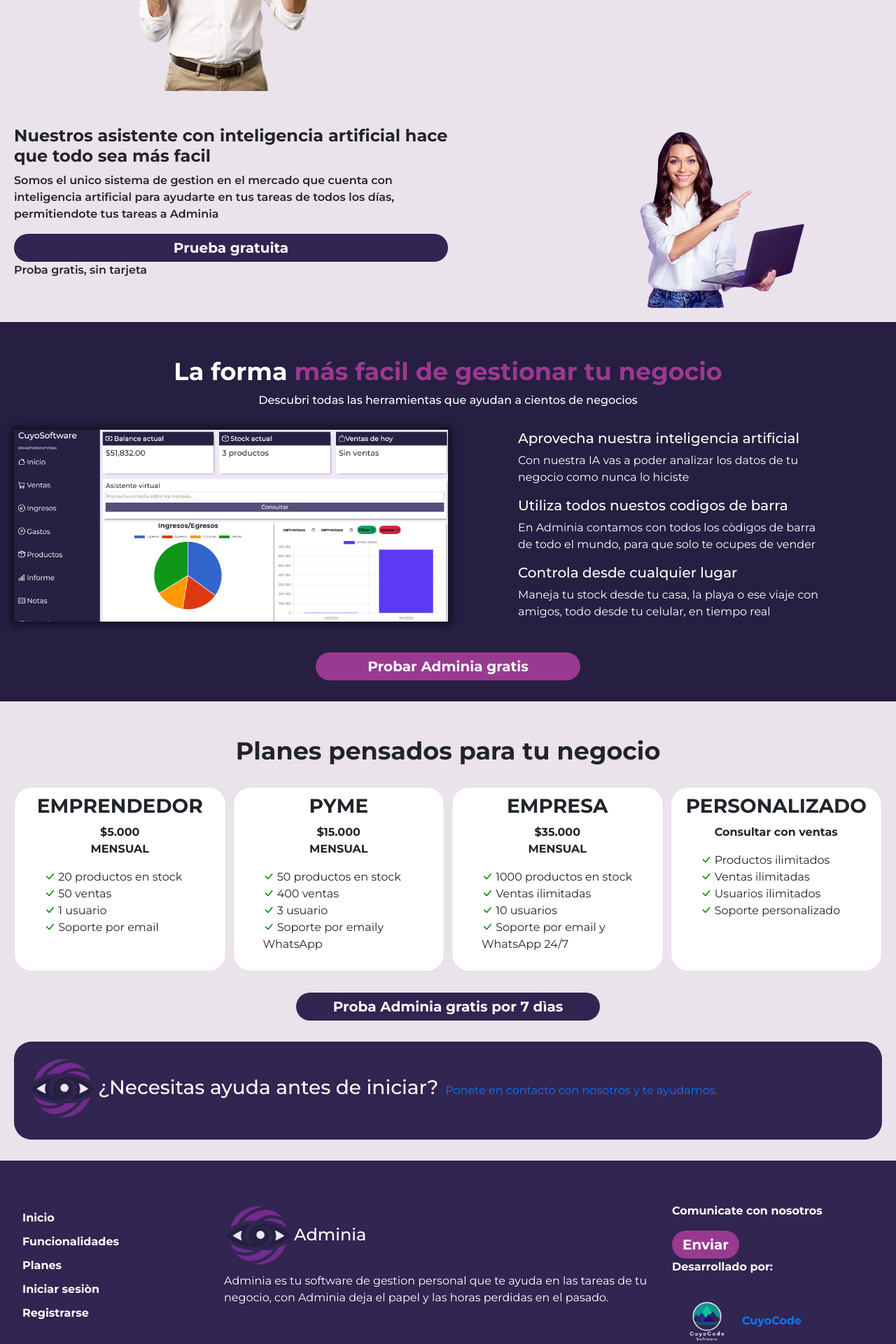
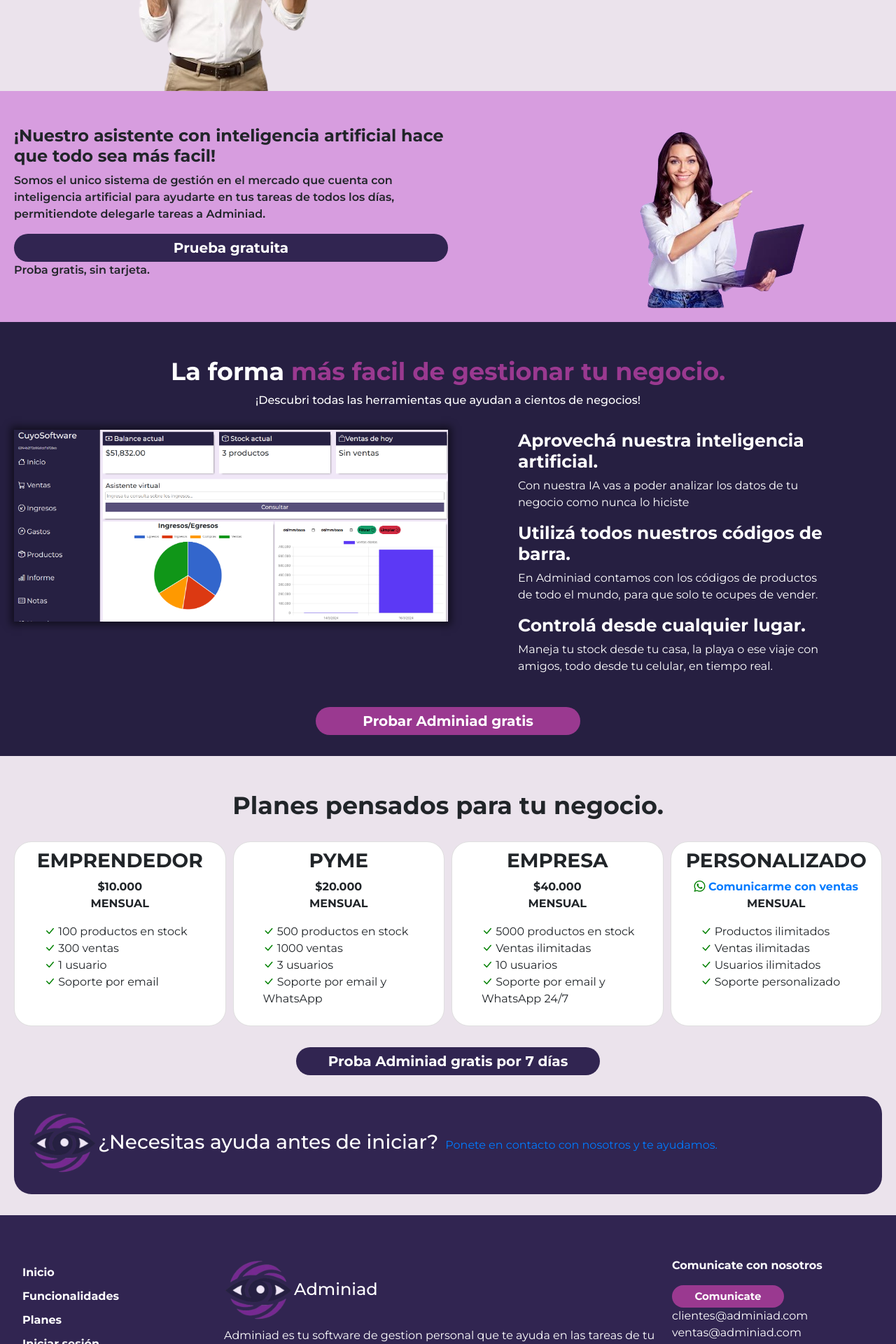
Before and after one commit to ignaciobecher/AppGestionFront, a Vue app: page / in a window 1280 px wide. Shown: the part 860-2780 px from the top of the page at 70% size. Built offline with nearby package versions, Linux system fonts and the light colour scheme; what vue-chartkick would draw is missing.

Commit message:
changes to test sales error on create product

```diff
--- a/index.html
+++ b/index.html
@@ -4,7 +4,7 @@
     <meta charset="UTF-8" />
     <link rel="icon"  href="/favicon.ico" />
     <meta name="viewport" content="width=device-width, initial-scale=1.0" />
-    <title>Adminia - Gestion inteligente</title>
+    <title>Adminiad - Gestion inteligente</title>
     <link
       href="https://cdn.jsdelivr.net/npm/bootstrap@5.3.2/dist/css/bootstrap.min.css"
       rel="stylesheet"
--- a/src/components/landing/assistantComponent.vue
+++ b/src/components/landing/assistantComponent.vue
@@ -1,40 +1,50 @@
 <template>
   <div class="main">
     <div class="textDiv">
-            <h4>Nuestros asistente con inteligencia artificial hace que todo sea más facil</h4>
-            <p>Somos el unico sistema de gestion en el mercado que cuenta con inteligencia artificial para ayudarte en tus tareas de todos los días, permitiendote tus tareas a Adminia</p>
-            <button>Prueba gratuita</button>
-            <p>Proba gratis, sin tarjeta</p>
+      <h4>
+        ¡Nuestro asistente con inteligencia artificial hace que todo sea más
+        facil!
+      </h4>
+      <p>
+        Somos el unico sistema de gestión en el mercado que cuenta con
+        inteligencia artificial para ayudarte en tus tareas de todos los días,
+        permitiendote delegarle tareas a Adminiad.
+      </p>
+      <button>
+        <router-link style="color: white" to="/register">
+          Prueba gratuita
+        </router-link>
+      </button>
+      <p>Proba gratis, sin tarjeta.</p>
     </div>
 
     <div class="imgDiv">
-            <img src="../../assets/assistant.png" alt="" srcset="">
+      <img src="../../assets/assistant.png" alt="" srcset="" />
     </div>
   </div>
 </template>
 
 <style scoped>
-
-.main{
+.main {
   padding-top: 50px;
-    background-color: #ebe3ec !important;
+  background-color: #d79ddf !important;
   display: flex;
   flex-direction: row;
   padding-left: 20px;
   padding-right: 20px;
 }
-.main .textDiv{
+.main .textDiv {
   width: 50%;
 }
-.main .textDiv h4{
+.main .textDiv h4 {
   font-weight: bold;
 }
 
-.main p{
+.main p {
   font-weight: 600;
 }
 
-.main .textDiv button{
+.main .textDiv button {
   background-color: #312551;
   color: white;
   border-radius: 25px;
@@ -46,34 +56,30 @@
   border: none;
 }
 
-.main .textDiv button:hover{
+.main .textDiv button:hover {
   background-color: #9a3990;
 }
 
-.main .imgDiv{
+.main .imgDiv {
   margin: 0 auto;
   width: 200px;
 }
 
-
 /* *************************************************CELULARES/TABLETS*********************************** */
 
-@media (max-width: 768px){
-  .main{
+@media (max-width: 768px) {
+  .main {
     display: flex;
     flex-direction: column;
-    padding-left: 20px
+    padding-left: 20px;
   }
 
- .main .textDiv{
+  .main .textDiv {
     width: 100%;
   }
 
- .main .imgDiv img{
+  .main .imgDiv img {
     width: 100%;
   }
-
 }
-
-
 </style>
--- a/src/components/landing/footerComponent.vue
+++ b/src/components/landing/footerComponent.vue
@@ -7,7 +7,7 @@
         <li><a href="#">Planes</a></li>
         <li>
           <router-link to="/register">
-            <a href="#">Iniciar sesiòn</a>
+            <a href="#">Iniciar sesión</a>
           </router-link>
         </li>
         <li>
@@ -20,17 +20,22 @@
     <div class="center">
       <div style="display: flex">
         <img style="width: 100px" src="../../assets/logoNav.png" alt="" />
-        <h4 style="align-self: center">Adminia</h4>
+        <h4 style="align-self: center">Adminiad</h4>
       </div>
       <p>
-        Adminia es tu software de gestion personal que te ayuda en las tareas de
-        tu negocio, con Adminia deja el papel y las horas perdidas en el pasado.
+        Adminiad es tu software de gestion personal que te ayuda en las tareas de
+        tu negocio, con Adminiad deja el papel y las horas perdidas en el pasado.
       </p>
     </div>
 
     <div class="right">
       <p>Comunicate con nosotros</p>
-      <button>Enviar</button>
+      <button>
+        <a href="mailto:cuyosoftware@gmail.com">Comunicate</a>
+      </button>
+      <a href="mailto:">clientes@adminiad.com</a>
+      <br>
+      <a href="mailto:">ventas@adminiad.com</a>
       <p>Desarrollado por:</p>
       <img style="width: 100px" src="../../assets/logoCuyo.png" alt="" /><a
         style="font-weight: bold"
@@ -78,15 +83,19 @@
   border-radius: 25px;
   padding: 5px;
   font-weight: bold;
-  font-size: 20px;
-  width: 30%;
+  font-size: 15px;
+  width: 50%;
   transition: background-color 0.5s ease;
   border: none;
   margin: 0 auto;
 }
 
+.right a{
+  color: white;
+}
 button:hover {
   background-color: #312551;
+  border: 1px solid white
 }
 
 .left li a {
--- a/src/components/landing/functionsComponent.vue
+++ b/src/components/landing/functionsComponent.vue
@@ -1,27 +1,42 @@
 <template>
   <div class="main">
     <div class="top">
-            <h2>La forma <span style="color: #9a3990;">más facil de gestionar tu negocio</span> </h2>
-            <p>Descubri todas las herramientas que ayudan a cientos de negocios</p>
+      <h2>
+        La forma
+        <span style="color: #9a3990">más facil de gestionar tu negocio.</span>
+      </h2>
+      <p>¡Descubri todas las herramientas que ayudan a cientos de negocios!</p>
     </div>
     <div class="bottom">
       <div class="imgDiv">
-                <img src="../../assets/imgHero.png" alt="">
+        <img src="../../assets/imgHero.png" alt="" />
       </div>
 
       <div class="listDiv">
-                <h5>Aprovecha nuestra inteligencia artificial </h5>
-                <p>Con nuestra IA vas a poder analizar los datos de tu negocio como nunca lo hiciste</p>
-                <h5>Utiliza todos nuestos codigos de barra</h5>
-                <p>En Adminia contamos con todos los còdigos de barra de todo el mundo, para que solo te ocupes de vender
+        <h5>Aprovechá nuestra inteligencia artificial.</h5>
+        <p>
+          Con nuestra IA vas a poder analizar los datos de tu negocio como nunca
+          lo hiciste
         </p>
-                <h5>Controla desde cualquier lugar</h5>
-                <p>Maneja tu stock desde tu casa, la playa o ese viaje con amigos, todo desde tu celular, en tiempo real</p>
+        <h5>Utilizá todos nuestros códigos de barra.</h5>
+        <p>
+          En Adminiad contamos con los códigos de productos de todo el mundo,
+          para que solo te ocupes de vender.
+        </p>
+        <h5>Controlá desde cualquier lugar.</h5>
+        <p>
+          Maneja tu stock desde tu casa, la playa o ese viaje con amigos, todo
+          desde tu celular, en tiempo real.
+        </p>
       </div>
     </div>
 
-        <div style="text-align: center; padding-left: 10px; padding-right: 10px;">
-            <button>Probar Adminia gratis</button>
+    <div style="text-align: center; padding-left: 10px; padding-right: 10px">
+      <button>
+        <router-link style="color: white" to="/register">
+          Probar Adminiad gratis
+        </router-link>
+      </button>
     </div>
   </div>
 </template>
@@ -31,7 +46,6 @@
   background-color: #261f41;
   padding-top: 50px;
   padding-bottom: 30px;
-
 }
 
 .top {
@@ -62,13 +76,17 @@
 .imgDiv img {
   width: 100%;
   box-shadow: 0 0 10px 5px rgba(0, 0, 0, 0.5);
-
 }
 
 .listDiv {
   color: white;
   margin-left: 100px;
   margin-right: 100px;
+}
+
+.listDiv h5 {
+  font-weight: bold;
+  font-size: 25px;
 }
 
 button {
@@ -89,24 +107,23 @@
 }
 
 /*********************************************CELULARES********************************************************* */
-@media (max-width: 768px){
-  .main{
+@media (max-width: 768px) {
+  .main {
     display: flex;
     flex-direction: column;
   }
 
-  .bottom{
+  .bottom {
     display: flex;
     flex-direction: column;
   }
 
-  .listDiv{
+  .listDiv {
     margin: 20px;
   }
 
-  button{
+  button {
     width: 100%;
   }
-
 }
 </style>
--- a/src/components/landing/heroComponent.vue
+++ b/src/components/landing/heroComponent.vue
@@ -7,12 +7,14 @@
           <span class="typing-demo"> </span>
         </h1>
         <h4>
-          Administra tu negocio, controla tu inventario y accede con un click a
-          reportes inteligentes de tu negocios
+          Administra tu negocio, controla tu inventario y accedé con un click a
+          reportes inteligentes de tu negocio.
         </h4>
-        <button>Prueba gratuita</button>
+        <button>
+          <router-link style="color: white;" to="/register"> Prueba gratuita </router-link>
+        </button>
         <p>
-          Accede a todas las funciones de Adminia sin limitaciones. Más de 500
+          Accedé a todas las funciones de Adminiad sin limitaciones. Más de 500
           negocios ya utilizan nuestros servicios.
         </p>
       </div>
@@ -26,8 +28,8 @@
 <script>
 export default {
   mounted() {
-    const typingDemo = document.querySelector('.typing-demo');
-    const text = 'inteligencia artificial';
+    const typingDemo = document.querySelector(".typing-demo");
+    const text = "inteligencia artificial";
     let index = 0;
     const typingSpeed = 50; // Ajusta la velocidad de escritura aquí (en milisegundos)
 
@@ -40,7 +42,7 @@
     }
 
     type();
-  }
+  },
 };
 </script>
 <style scoped>
@@ -53,8 +55,8 @@
   padding-top: 50px;
 }
 
-.main .left{
-  margin-right: 20px
+.main .left {
+  margin-right: 20px;
 }
 
 .main .left h1 {
@@ -86,8 +88,8 @@
 
 /* *************************************************CELULARES/TABLETS*********************************** */
 
-@media (max-width: 768px){
-  .main{
+@media (max-width: 768px) {
+  .main {
     display: flex;
     flex-direction: column;
   }
--- a/src/components/landing/navbarComponent.vue
+++ b/src/components/landing/navbarComponent.vue
@@ -7,7 +7,7 @@
           width="50"
           height="50"
           alt=""
-        />Adminia
+        />Adminiad
       </a>
       <button
         class="navbar-toggler"
--- a/src/components/landing/pricesComponent.vue
+++ b/src/components/landing/pricesComponent.vue
@@ -1,24 +1,24 @@
 <template>
     <div class="main">
         <div class="top">
-            <h2>Planes pensados para tu negocio</h2>
+            <h2>Planes pensados para tu negocio.</h2>
         </div>
 
         <div class="bottom">
             <div class="card">
                 <h3>EMPRENDEDOR</h3>
-                <p>$5.000 <br>MENSUAL</p>
+                <p>$10.000 <br>MENSUAL</p>
 
 
                 <ul>
                     <li>
                         <i class="bi bi-check-lg"></i>
-                        20 productos en stock
+                        100 productos en stock
                     </li>
 
                     <li>
                         <i class="bi bi-check-lg"></i>
-                        50 ventas
+                        300 ventas
                     </li>
 
                     <li>
@@ -35,39 +35,39 @@
 
             <div class="card">
                 <h3>PYME</h3>
-                <p>$15.000 <br>MENSUAL</p>
+                <p>$20.000 <br>MENSUAL</p>
 
                 <ul>
                     <li>
                         <i class="bi bi-check-lg"></i>
-                        50 productos en stock
+                        500 productos en stock
                     </li>
 
                     <li>
                         <i class="bi bi-check-lg"></i>
-                        400 ventas
+                        1000 ventas
                     </li>
 
                     <li>
                         <i class="bi bi-check-lg"></i>
-                        3 usuario
+                        3 usuarios
                     </li>
 
                     <li>
                         <i class="bi bi-check-lg"></i>
-                        Soporte por emaily WhatsApp
+                        Soporte por email y WhatsApp
                     </li>
                 </ul>
             </div>
 
             <div class="card">
                 <h3>EMPRESA</h3>
-                <p>$35.000<br>MENSUAL</p>
+                <p>$40.000<br>MENSUAL</p>
 
                 <ul>
                     <li>
                         <i class="bi bi-check-lg"></i>
-                        1000 productos en stock
+                        5000 productos en stock
                     </li>
 
                     <li>
@@ -89,7 +89,8 @@
 
             <div class="card">
                 <h3>PERSONALIZADO</h3>
-                <p>Consultar con ventas</p>
+                <p><a href="https://wa.link/oitb38"><i class="bi bi-whatsapp"></i> Comunicarme con ventas</a><br>MENSUAL</p>
+
 
                 <ul>
                     <li>
@@ -117,13 +118,17 @@
         </div>
 
         <div style="text-align: center; margin-top: 30px;">
-            <button>Proba Adminia gratis por 7 dìas</button>
+            <button>
+          <router-link style="color: white" to="/register">
+            Proba Adminiad gratis por 7 días
+          </router-link>
+        </button>
         </div>
 
         <div class="box">
             <img src="../../assets/logoNav.png" alt="">
             <h3>¿Necesitas ayuda antes de iniciar?</h3>
-            <a href="#"> Ponete en contacto con nosotros y te ayudamos.</a>
+            <a href="https://wa.link/wvil4d"> Ponete en contacto con nosotros y te ayudamos.</a>
         </div>
     </div>
 </template>
--- a/src/components/landing/solutionsComponen.vue
+++ b/src/components/landing/solutionsComponen.vue
@@ -1,61 +1,67 @@
 <template>
   <div class="main">
     <div class="top">
-            <h1>Soluciones para <span style="color: #9a3990;">todo tipo de empresas</span></h1>
+      <h1>
+        Soluciones para
+        <span style="color: #9a3990">todo tipo de empresas.</span>
+      </h1>
       <p>Usalo cuando quieras, donde quieras y en cualquier dispositivo.</p>
     </div>
 
     <div class="bottom">
       <div class="imageDiv">
-                <img src="../../assets/solution.png" alt="">
+        <img src="../../assets/solution.png" alt="" />
       </div>
 
       <div class="textDiv">
-                <h4>Nuestro sistema de gestion se adapta a las necesidades de todo tipo de empresas, desde emprendimientos hasta grandes empresas</h4>
-                <button>Prueba gratuita</button>
-                <p>Sin necesidad de tarjeta de crédito</p>
+        <h4>
+          Nuestro sistema de gestión se adapta a las necesidades de todo tipo de
+          negocios, desde emprendimientos hasta grandes empresas.
+        </h4>
+        <button>
+          <router-link style="color: white" to="/register">
+            Prueba gratuita
+          </router-link>
+        </button>
+        <p>Sin necesidad de tarjeta de crédito.</p>
       </div>
     </div>
   </div>
 </template>
 
-
-
-
 <style scoped>
-
-.main{
+.main {
   padding-top: 50px;
   background-color: #ebe3ec !important;
 }
-.main .top{
+.main .top {
   text-align: center;
 }
 
-.main .top h1{
+.main .top h1 {
   font-weight: bold;
   color: black;
 }
 
-.top p{
+.top p {
   font-weight: bold;
 }
 
-.bottom{
+.bottom {
   display: flex;
   flex-direction: row;
   margin-right: 10px;
 }
 
-.bottom .textDiv{
+.bottom .textDiv {
   align-self: center;
 }
 
-.bottom h4{
+.bottom h4 {
   font-weight: bold;
 }
 
-.bottom button{
+.bottom button {
   background-color: #312551;
   color: white;
   border-radius: 25px;
@@ -67,27 +73,26 @@
   border: none;
 }
 
-.bottom p{
+.bottom p {
   font-weight: bold;
 }
 
 /* *************************************************CELULARES/TABLETS*********************************** */
 
-@media (max-width: 768px){
-  .main{
+@media (max-width: 768px) {
+  .main {
     display: flex;
     flex-direction: column;
-    padding-left: 20px
+    padding-left: 20px;
   }
 
-  .main .bottom{
+  .main .bottom {
     display: flex;
-    flex-direction: column
+    flex-direction: column;
   }
 
-  .bottom img{
+  .bottom img {
     width: 100%;
   }
 }
-
 </style>
--- a/src/pages/newBusinessPage.vue
+++ b/src/pages/newBusinessPage.vue
@@ -84,7 +84,7 @@
             required
           />
         </div>
-        <button type="submit">
+        <button  type="submit">
           <p
             v-if="loading === false"
             style="margin-top: 10px; font-weight: 500; font-size: 20px"
@@ -170,7 +170,6 @@
         return businessId;
       } catch (error) {
         this.loading = false;
-
         window.alert("El email que estás intentando usar ya está registrado");
         window.location.reload();
         const businessId = localStorage.getItem("businessId");
@@ -178,6 +177,9 @@
           await axios.delete(`http://localhost:3000/business/${businessId}`);
         }
       }
+    },
+    goToPay() {
+      this.$router.push("/pagar");
     },
   },
 };
--- /dev/null
+++ b/src/pages/pricesPage.vue
@@ -0,0 +1,279 @@
+<template>
+  <div class="main">
+    <div class="top">
+      <h2>Planes pensados para tu negocio.</h2>
+    </div>
+
+    <div class="bottom">
+      <div class="card">
+        <h3>EMPRENDEDOR</h3>
+        <p>$10.000 <br />MENSUAL</p>
+
+        <ul>
+          <li>
+            <i class="bi bi-check-lg"></i>
+            100 productos en stock
+          </li>
+
+          <li>
+            <i class="bi bi-check-lg"></i>
+            300 ventas
+          </li>
+
+          <li>
+            <i class="bi bi-check-lg"></i>
+            1 usuario
+          </li>
+
+          <li>
+            <i class="bi bi-check-lg"></i>
+            Soporte por email
+          </li>
+        </ul>
+        <button @click="generateLinkEmprendedor">
+          Seleccionar plan Emprendedor
+        </button>
+      </div>
+
+      <div class="card">
+        <h3>PYME</h3>
+        <p>$20.000 <br />MENSUAL</p>
+
+        <ul>
+          <li>
+            <i class="bi bi-check-lg"></i>
+            500 productos en stock
+          </li>
+
+          <li>
+            <i class="bi bi-check-lg"></i>
+            1000 ventas
+          </li>
+
+          <li>
+            <i class="bi bi-check-lg"></i>
+            3 usuarios
+          </li>
+
+          <li>
+            <i class="bi bi-check-lg"></i>
+            Soporte por email y WhatsApp
+          </li>
+        </ul>
+        <button @click="generateLinkPyme">Seleccionar plan Pyme</button>
+      </div>
+
+      <div class="card">
+        <h3>EMPRESA</h3>
+        <p>$40.000<br />MENSUAL</p>
+
+        <ul>
+          <li>
+            <i class="bi bi-check-lg"></i>
+            5000 productos en stock
+          </li>
+
+          <li>
+            <i class="bi bi-check-lg"></i>
+            Ventas ilimitadas
+          </li>
+
+          <li>
+            <i class="bi bi-check-lg"></i>
+            10 usuarios
+          </li>
+
+          <li>
+            <i class="bi bi-check-lg"></i>
+            Soporte por email y WhatsApp 24/7
+          </li>
+        </ul>
+        <button @click="generateLinkEmpresa">Seleecionar plan Empresa</button>
+      </div>
+    </div>
+  </div>
+</template>
+
+<script>
+import axios from "axios";
+
+export default {
+  data() {
+    return {
+      linkEmprendedor: "",
+      linkPyme: "",
+      linkEmpresa: "",
+      link: "",
+    };
+  },
+  methods: {
+    async generateLinkEmprendedor() {
+      try {
+        const data = {
+          price: 100,
+          name: "Plan Emprendedor Adminiad",
+          redirectSucces: "https://www.google.com/search?q=success",
+          redirectFail: "https://www.google.com/search?q=failed",
+        };
+
+        const response = await axios.post("http://localhost:3000/uala", data);
+        console.log(response.data.links.checkoutLink);
+        const link = response.data.links.checkoutLink;
+        window.location.href = link;
+      } catch (error) {
+        console.error(error);
+        window.alert("Error al generar el enlace");
+      }
+    },
+    async generateLinkPyme() {
+      try {
+        const data = {
+          price: 50,
+          name: "Plan Pyme Adminiad",
+          redirectSucces: "https://www.google.com/search?q=success",
+          redirectFail: "https://www.google.com/search?q=failed",
+        };
+
+        const response = await axios.post("http://localhost:3000/uala", data);
+        const link = response.data.links.checkoutLink;
+        window.location.href = link;
+      } catch (error) {
+        console.error(error);
+        window.alert("Error al generar el enlace");
+      }
+    },
+    async generateLinkEmpresa() {
+      try {
+        const data = {
+          price: 15,
+          name: "Plan Empresa Adminiad",
+          redirectSucces: "https://www.google.com/search?q=success",
+          redirectFail: "https://www.google.com/search?q=failed",
+        };
+
+        const response = await axios.post("http://localhost:3000/uala", data);
+        const link = response.data.links.checkoutLink;
+        window.location.href = link;
+      } catch (error) {
+        console.error(error);
+        window.alert("Error al generar el enlace");
+      }
+    },
+  },
+};
+</script>
+
+<style scoped>
+.main {
+  background-color: #ebe3ec !important;
+  padding-top: 50px;
+  padding-left: 20px;
+  padding-right: 20px;
+  padding-bottom: 30px;
+  height: 100vh;
+}
+
+.top {
+  text-align: center;
+}
+
+.top h2 {
+  font-weight: bold;
+  font-size: 35px;
+}
+
+.bottom {
+  display: grid;
+  grid-template-columns: 1fr 1fr 1fr;
+  column-gap: 10px;
+  margin-top: 30px;
+}
+
+.card {
+  border-radius: 25px;
+  padding: 10px;
+}
+
+.card h3 {
+  text-align: center;
+  font-weight: bold;
+}
+
+.card p {
+  text-align: center;
+  font-weight: bold;
+}
+
+.card ul {
+  list-style: none;
+}
+
+.card i {
+  color: green;
+}
+
+button {
+  background-color: #312551;
+  color: white;
+  border-radius: 25px;
+  padding: 5px;
+  font-weight: bold;
+  font-size: 15px;
+  transition: background-color 0.5s ease;
+  border: none;
+}
+
+button:hover {
+  background-color: #9a3990;
+}
+
+.box {
+  margin-top: 30px;
+  background-color: #312551;
+  border-radius: 25px;
+  padding: 20px;
+  color: white;
+  display: flex;
+  flex-direction: row;
+}
+
+.box img {
+  width: 100px;
+}
+
+.box h3 {
+  align-self: center;
+}
+
+.box a {
+  align-self: center;
+  margin-left: 10px;
+}
+
+/*********************************************CELULARES********************************************************* */
+@media (max-width: 768px) {
+  .main {
+    display: flex;
+    flex-direction: column;
+  }
+
+  .bottom {
+    display: flex;
+    flex-direction: column;
+    row-gap: 10px;
+  }
+
+  button {
+    width: 100%;
+  }
+
+  .box {
+    display: flex;
+    flex-direction: column;
+  }
+
+  .box a {
+    margin: 0;
+  }
+}
+</style>
--- a/src/router/index.js
+++ b/src/router/index.js
@@ -18,6 +18,10 @@
   {
     path: "/register",
     component: () => import("../pages/registerPage.vue"),
+  },
+  {
+    path:'/pagar',
+    component:()=> import ('../pages/pricesPage.vue')
   },
   {
     path: "/restore",
```
Also changed, not shown: src/components/dashboard/sales/productComponent.vue (+25 -24 lines). Lines whose indentation alone changed are shown as unchanged.
